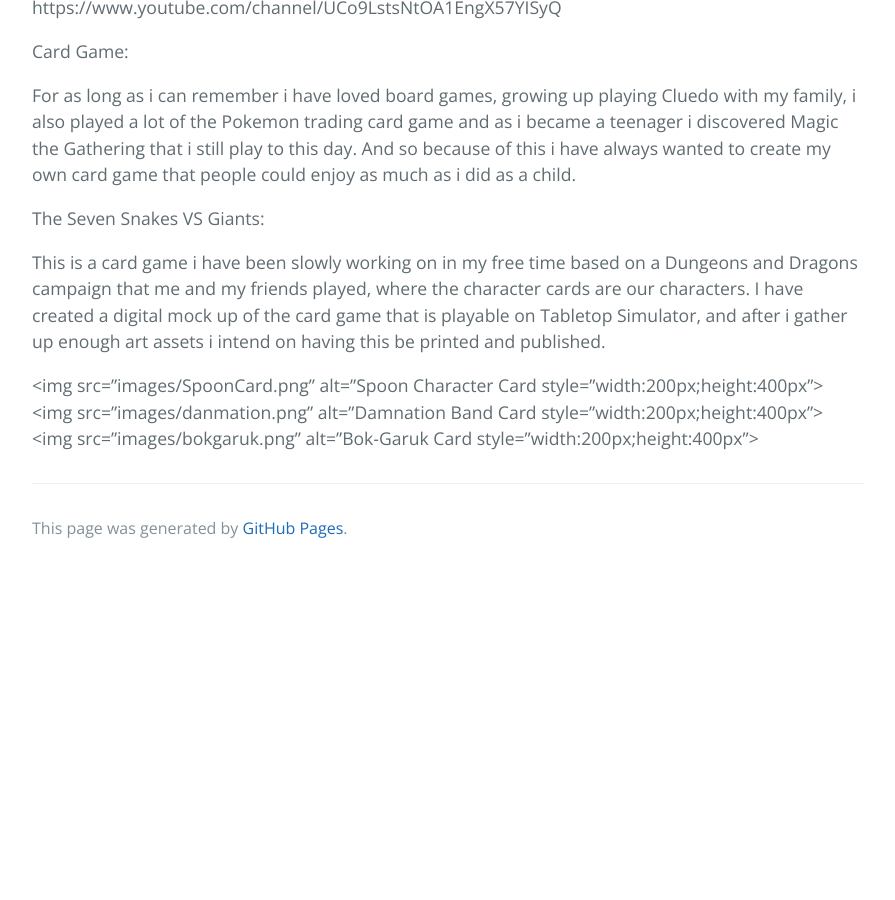
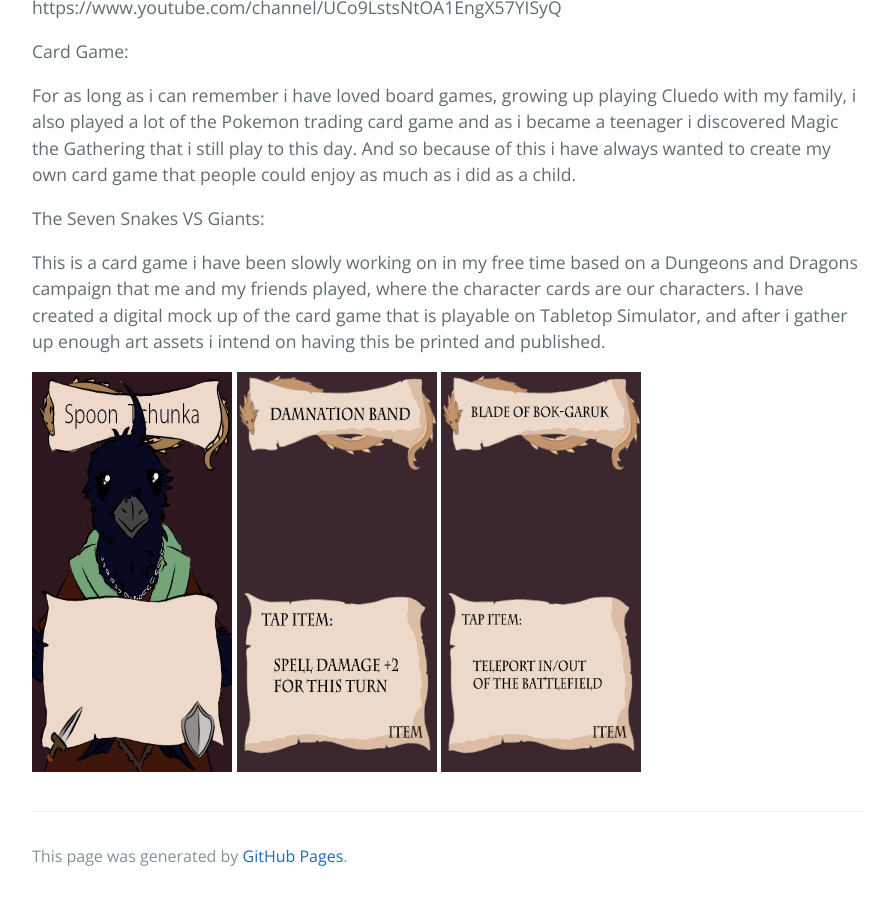
Before and after one commit to ArmerJacob/ArmerJacob.github.io, a Jekyll site: the page built from index.md, in a window 1280 px wide and 900 px high, scrolled down 5936 px. Shown: the whole window, without its empty margins (192-1087 px from the left). Built offline with Jekyll 4.4.1, drawn with Linux system fonts in a browser that asks for light colours; before the commit the page ends 6508 px from its top, so only the background shows below that.

Commit message:
Update index.md

```diff
--- a/index.md
+++ b/index.md
@@ -70,4 +70,4 @@
 are our characters. I have created a digital mock up of the card game that is playable on Tabletop Simulator, and after i gather up enough art assets i intend on having
 this be printed and published.
 
-<img src="images/SpoonCard.png" alt="Spoon Character Card style="width:200px;height:400px"> <img src="images/danmation.png" alt="Damnation Band Card style="width:200px;height:400px"> <img src="images/bokgaruk.png" alt="Bok-Garuk Card style="width:200px;height:400px">
+<img src="images/SpoonCard.png" alt="Spoon Character Card" style="width:200px;height:400px"> <img src="images/danmation.png" alt="Damnation Band Card" style="width:200px;height:400px"> <img src="images/bokgaruk.png" alt="Bok-Garuk Card" style="width:200px;height:400px">
```
